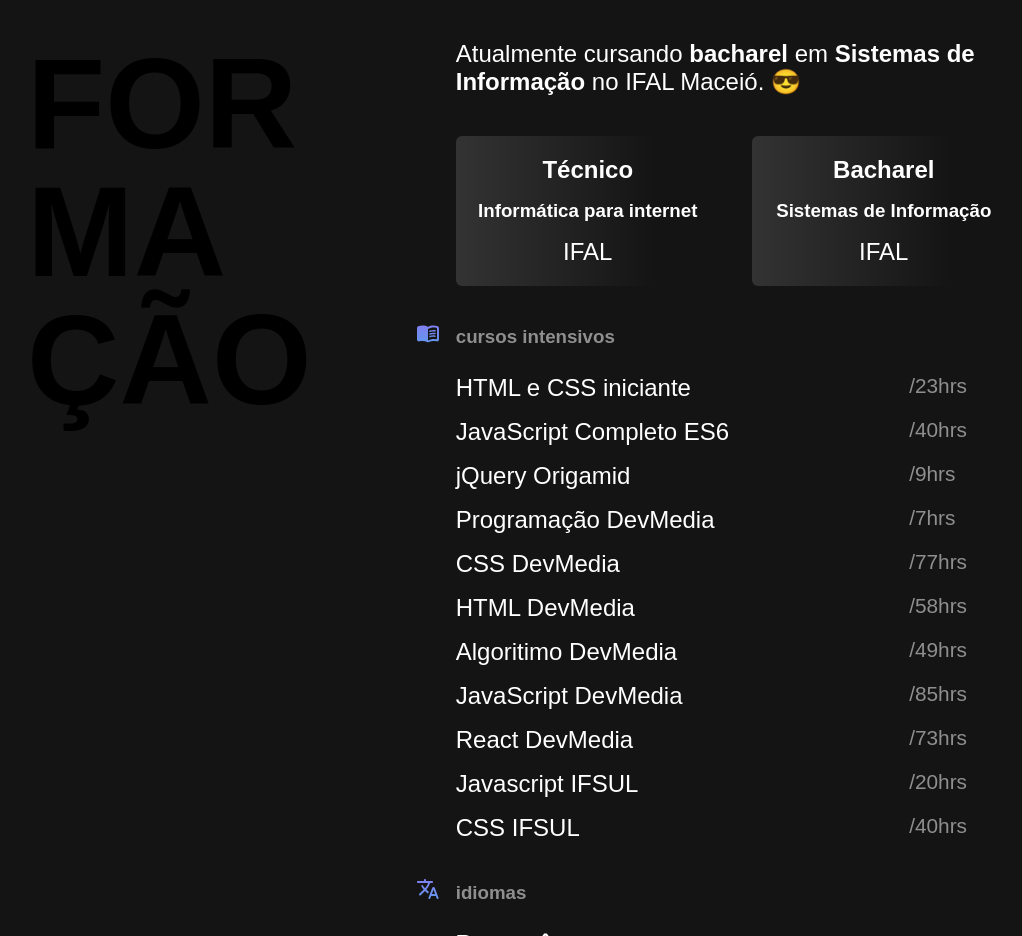
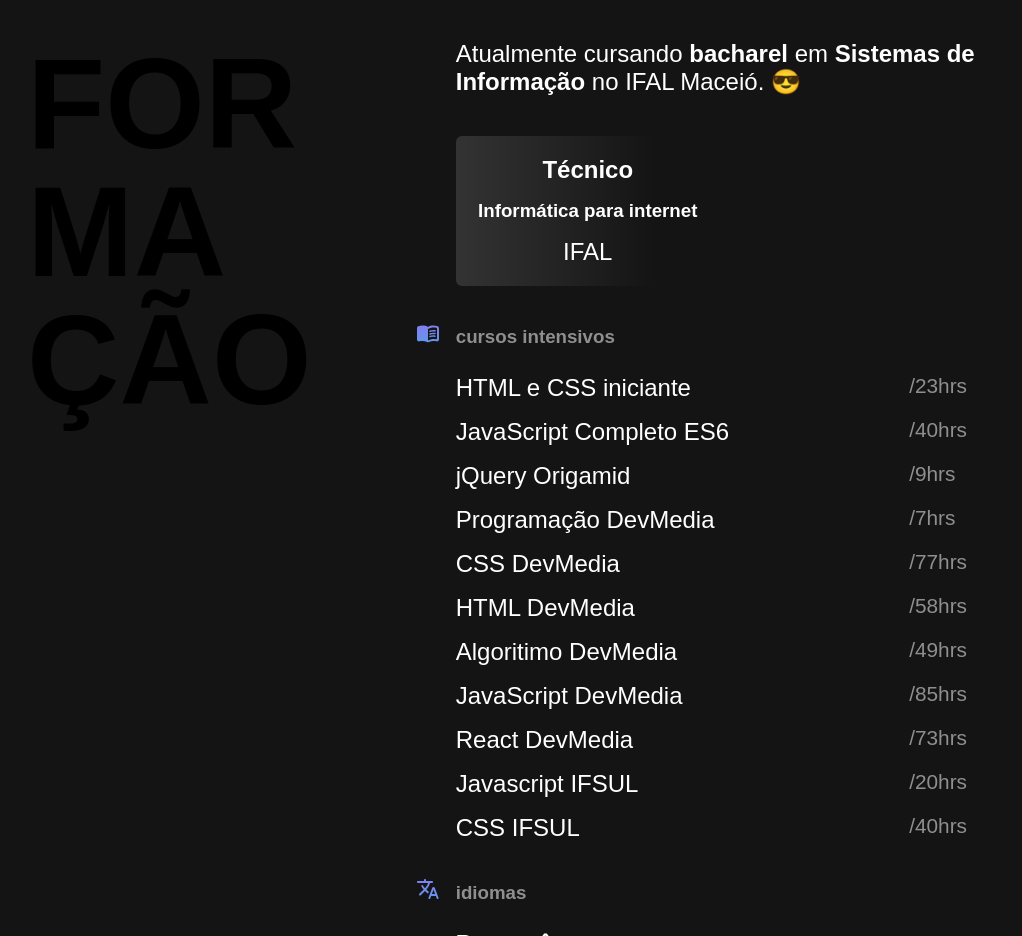
Before and after one commit to EmidioG/portif-lio, a plain HTML site: page index.html in a window 1280 px wide. Shown: the part 1280-2216 px from the top of the page, without its empty margins (69-1091 px from the left). Drawn offline with Linux system fonts and the light colour scheme.

Commit message:
Update index.html

```diff
--- a/index.html
+++ b/index.html
@@ -87,11 +87,6 @@
                         <h3 class="texto-branco">Informática para internet</h3>
                         <p class="texto-branco">IFAL</p>
                     </div>
-                    <div class="formação-item grade-ensino">
-                        <p class="texto-branco"><strong>Bacharel</strong></p>
-                        <h3 class="texto-branco">Sistemas de Informação</h3>
-                        <p class="texto-branco">IFAL</p>
-                    </div>
                 </section>
                 <div class="cursos">
                     <div class="formação-item">
```
